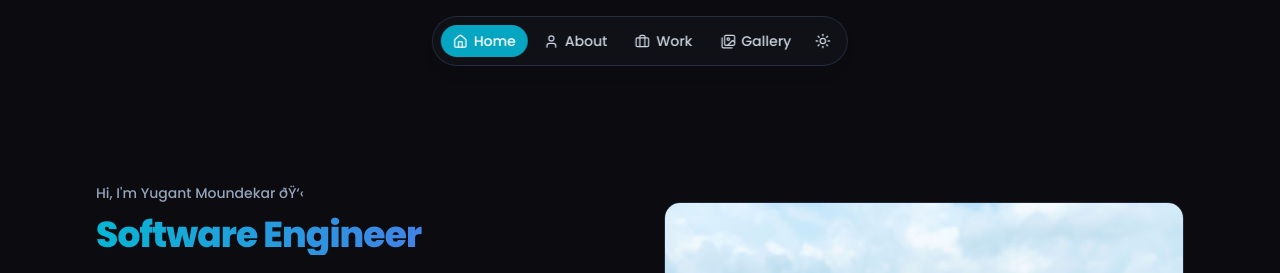
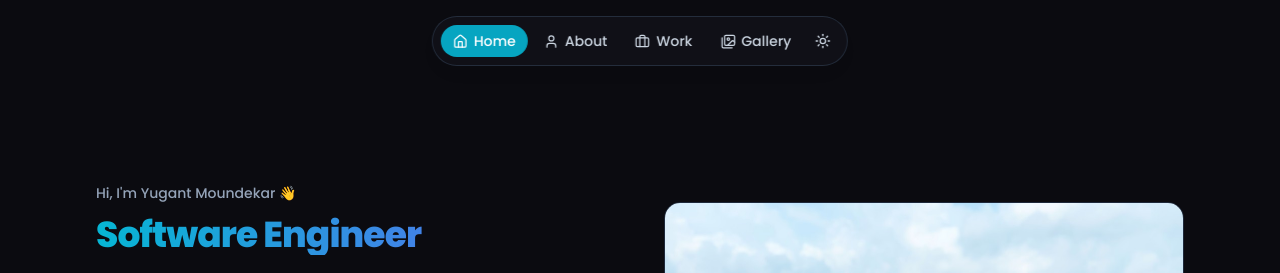
Before and after one commit to YugantMoundekar/portfolio-website, a React (Vite) app in the folder portfolio/: page / in a window 1280 px wide. Shown: the top 273 px of the page. Built offline with nearby package versions, Linux system fonts and the light colour scheme.

Commit message:
Fix garbled emoji encoding in hero greeting

```diff
--- a/portfolio/src/pages/Home.jsx
+++ b/portfolio/src/pages/Home.jsx
@@ -21,7 +21,7 @@ export default function Home() {
           transition={{ duration: 0.6 }}
         >
           <p className="text-sm font-medium text-slate-500 dark:text-slate-400 mb-3">
-            Hi, I'm {profile.name} ðŸ‘‹
+            Hi, I'm {profile.name} 👋
           </p>
           <h1 className="text-2xl sm:text-3xl md:text-4xl font-extrabold leading-[1.25] tracking-tight bg-gradient-to-r from-accent-cyan to-accent-indigo bg-clip-text text-transparent max-w-lg [text-wrap:balance]">
             {profile.designation}
```
